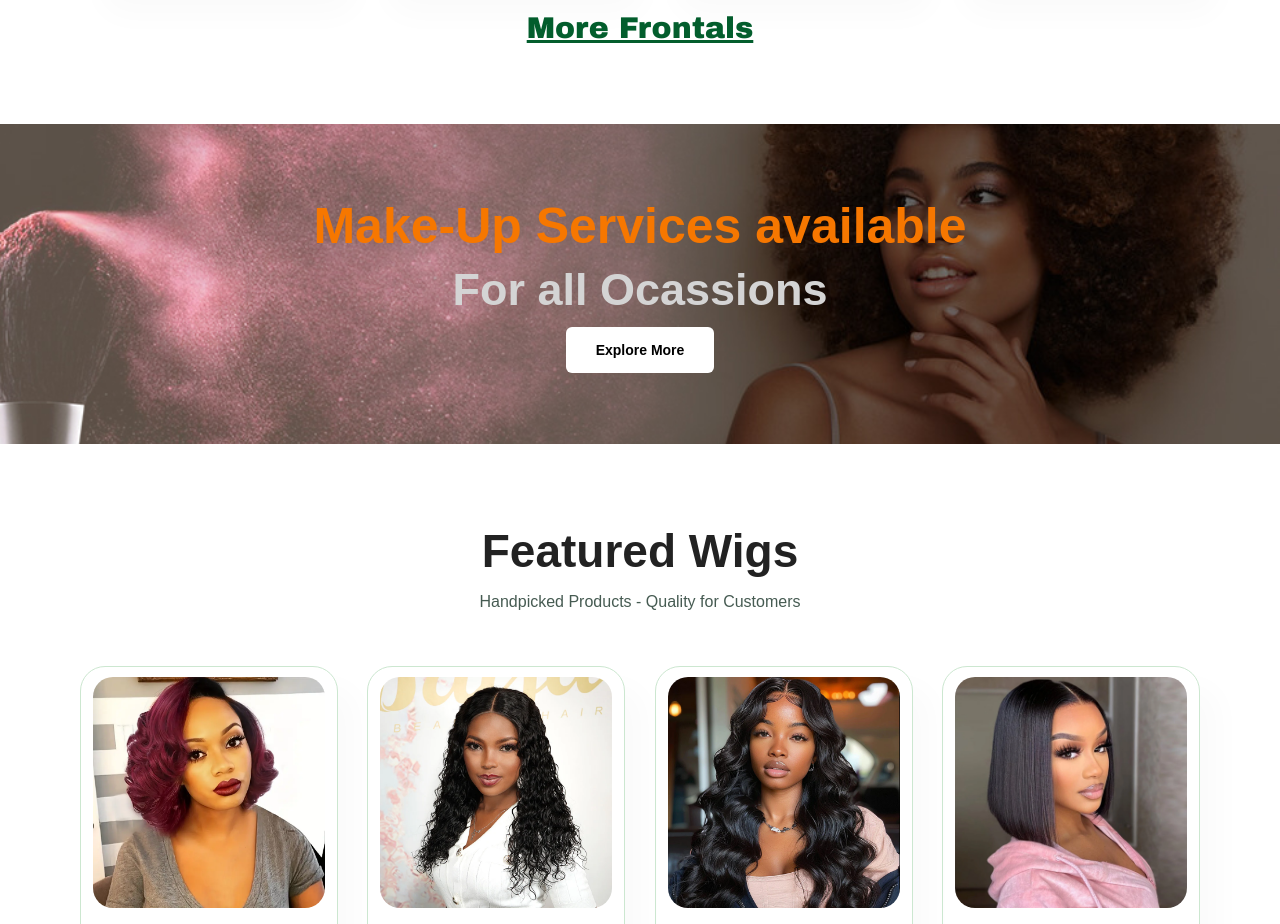
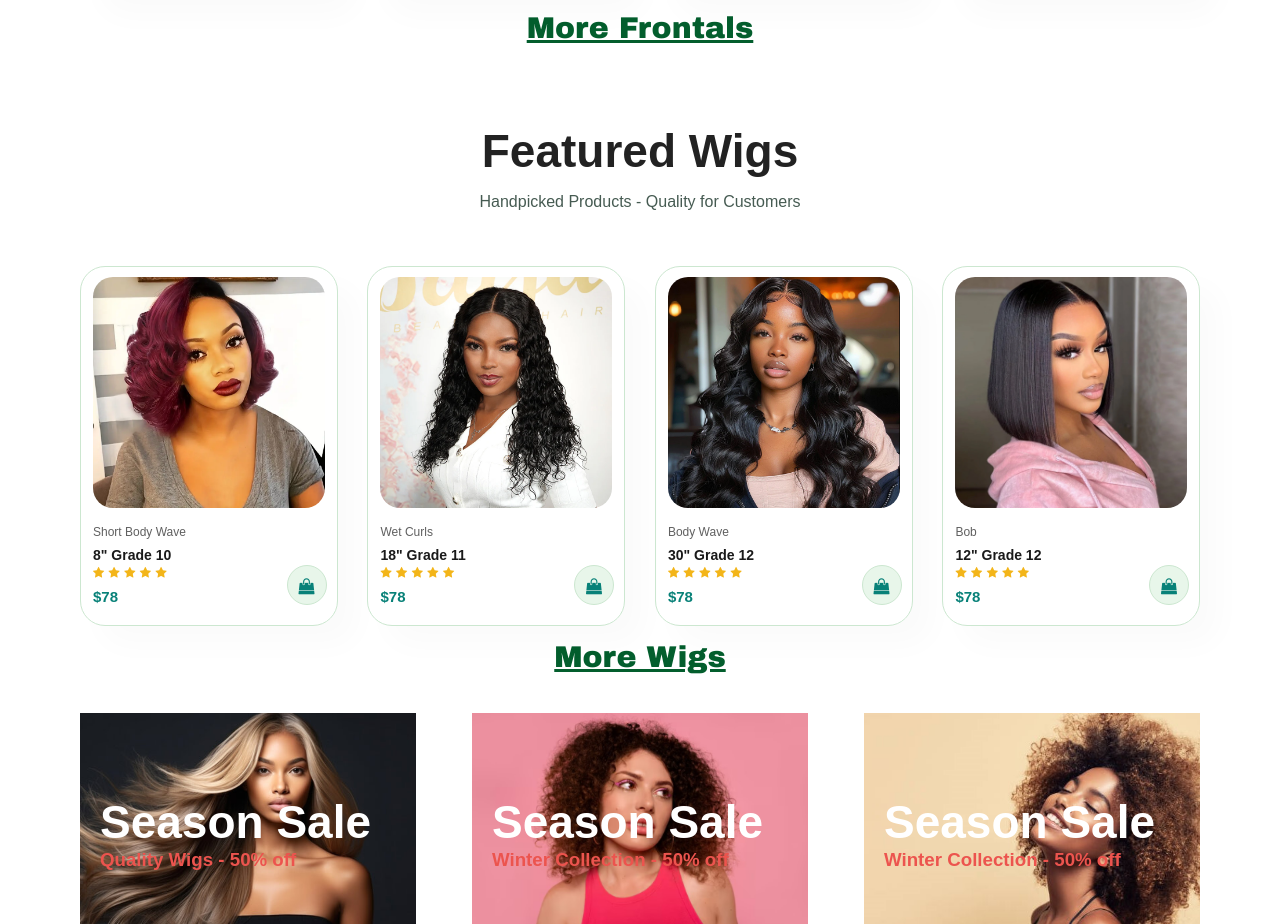
Before and after one commit to ElCoded24/DHB-Trial, a plain HTML site: page index.html in a window 1280 px wide. Shown: the part 1667-2591 px from the top of the page. Drawn offline with Linux system fonts and the light colour scheme; a script that the page names is missing.

Commit message:
Update index.html

```diff
--- a/index.html
+++ b/index.html
@@ -150,11 +150,11 @@
     </section>
 
     <!-- BANNER SECTION -->
-    <section id="banner" class="section-m1" style="margin: 40px 0;">
+<!--     <section id="banner" class="section-m1" style="margin: 40px 0;">
         <h2 style="color:  #f67700; font-weight: bolder; font-size: 50px; margin-bottom: 5px;">Make-Up Services available</h2>
         <h2>For all Ocassions</h2>
         <button class="normal">Explore More</button>
-    </section>
+    </section> -->
 
     <!-- SNEAKERS SECTION -->
     <section id="product1" class="section-p1">
```
